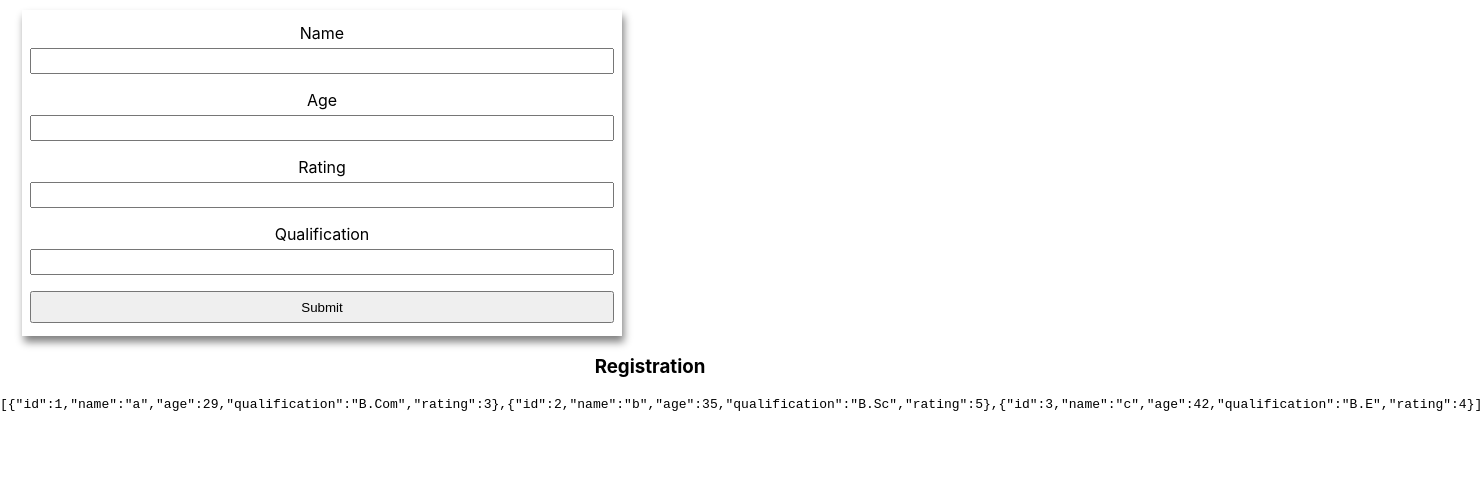
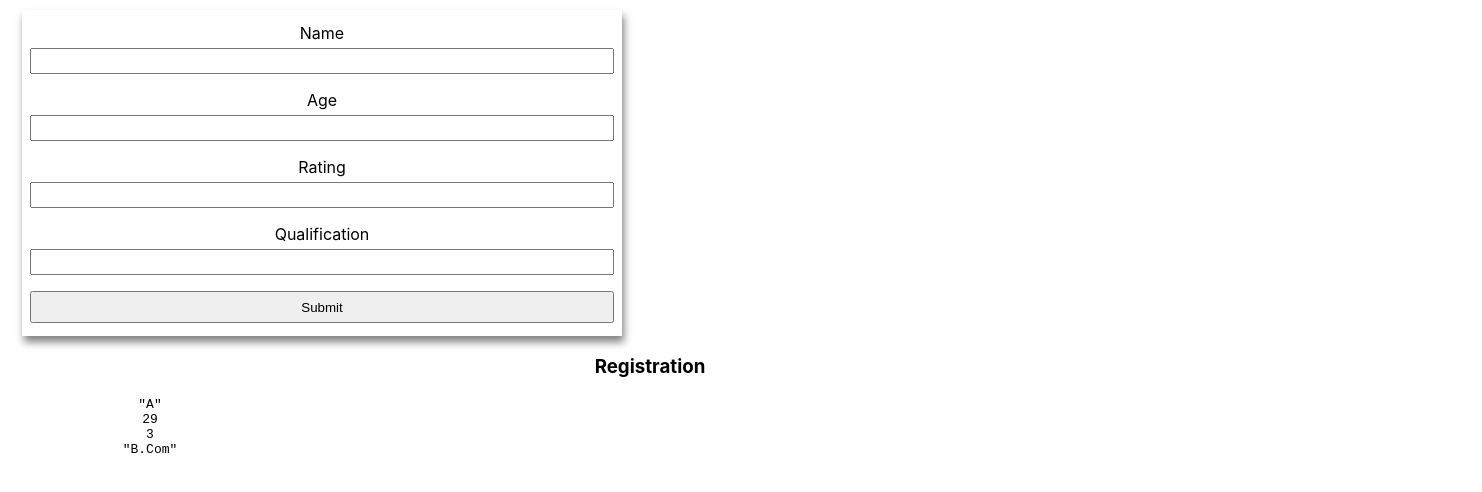
Before and after one commit to capntechbeard/react-dynamicform, a React (Create React App) app: page / in a window 1280 px wide. Shown: the top 492 px of the page, 1482 px wide, since content can reach past the window. Built offline with nearby package versions, Linux system fonts and the light colour scheme.

Commit message:
display individual JSON values

```diff
--- a/src/App.js
+++ b/src/App.js
@@ -7,21 +7,21 @@ class App extends Component {
     data: [
       {
         id: 1,
-        name: "a",
+        name: "A",
         age: 29,
         qualification: "B.Com",
         rating: 3
       },
       {
         id: 2,
-        name: "b",
+        name: "B",
         age: 35,
         qualification: "B.Sc",
         rating: 5
       },
       {
         id: 3,
-        name: "c",
+        name: "C",
         age: 42,
         qualification: "B.E",
         rating: 4
@@ -59,7 +59,15 @@ class App extends Component {
           }}
         />
 
-        <pre style={{ width: "300px" }}>{JSON.stringify(this.state.data)}</pre>
+        <pre style={{ width: "300px" }}>
+          {JSON.stringify(this.state.data[0].name)}
+          <br />
+          {JSON.stringify(this.state.data[0].age)}
+          <br />
+          {JSON.stringify(this.state.data[0].rating)}
+          <br />
+          {JSON.stringify(this.state.data[0].qualification)}
+        </pre>
       </div>
     );
   }
```
